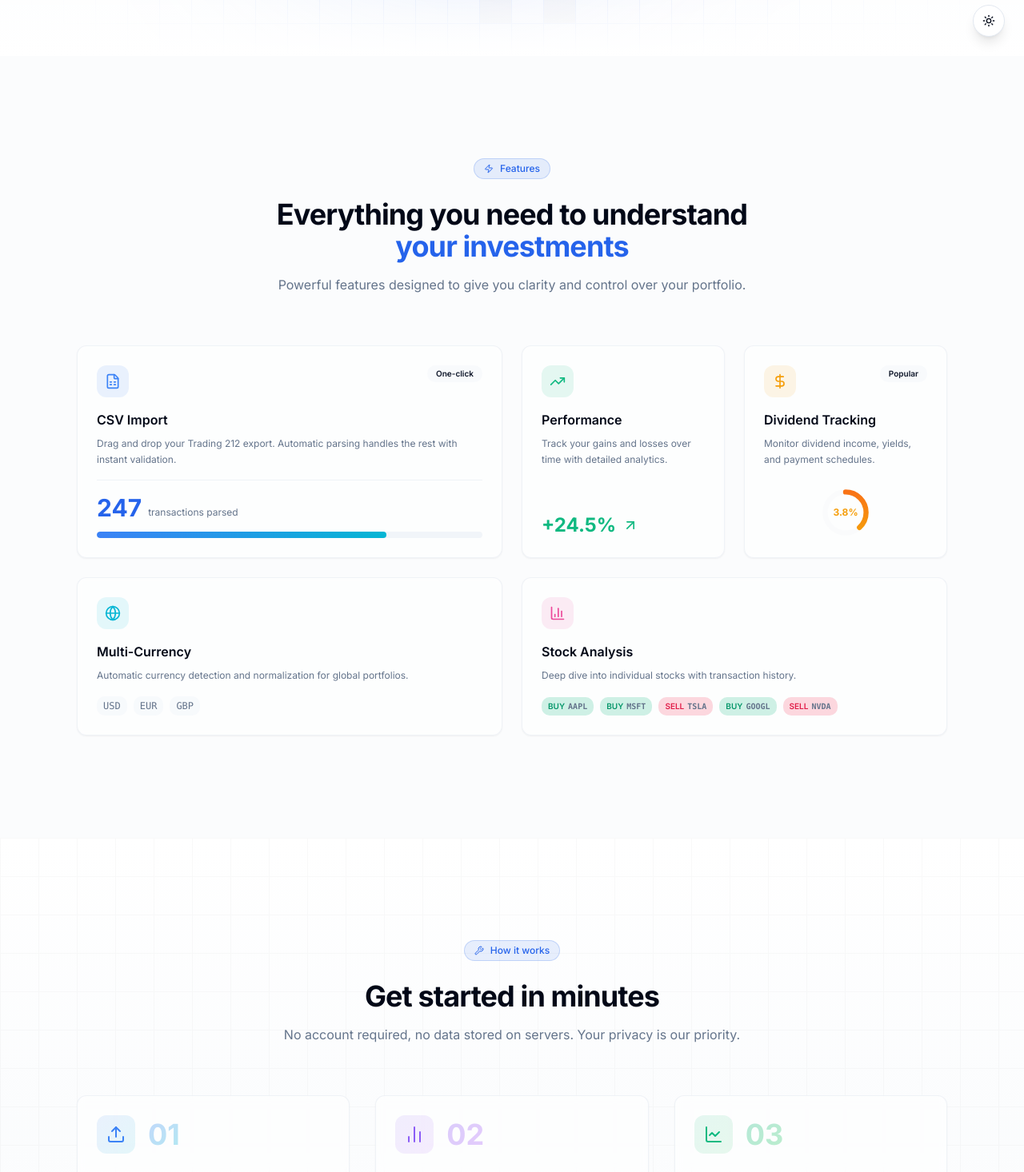
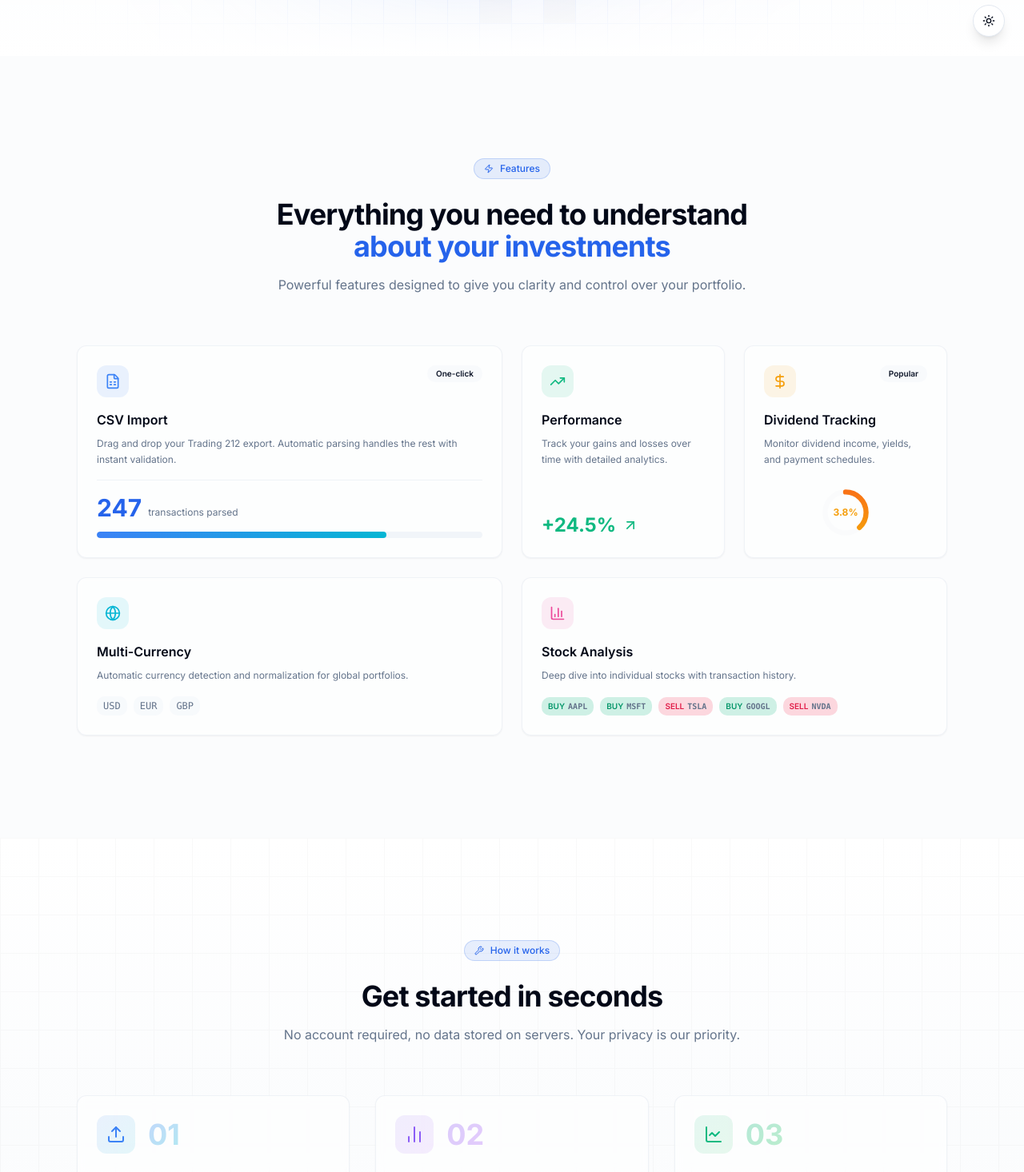
Before and after one commit to dhruvtrip/vizvest-app, a Next.js app: page / in a window 1280 px wide. Shown: the part 730-2196 px from the top of the page at 80% size. Built offline with nearby package versions, Linux system fonts and the light colour scheme.

Commit message:
fix: update text content and color variables for improved clarity and consistency

```diff
--- a/app/globals.css
+++ b/app/globals.css
@@ -36,7 +36,7 @@
     --popover: 222.2 47% 8%;
     --popover-foreground: 210 40% 98%;
     --primary: 217.2 91.2% 59.8%;
-    --primary-foreground: 222.2 47.4% 11.2%;
+    --primary-foreground: 210 40% 98%;
     --secondary: 217.2 32.6% 12%;
     --secondary-foreground: 210 40% 98%;
     --muted: 217.2 32.6% 12%;
--- a/components/landing/features-bento.tsx
+++ b/components/landing/features-bento.tsx
@@ -271,7 +271,7 @@ export function FeaturesBento() {
           </motion.div>
           <h2 className="text-3xl sm:text-4xl font-bold mb-4 tracking-tight">
             Everything you need to understand
-            <span className="block text-primary">your investments</span>
+            <span className="block text-primary">about your investments</span>
           </h2>
           <p className="text-muted-foreground">
             Powerful features designed to give you clarity and control over your portfolio.
--- a/components/landing/how-it-works.tsx
+++ b/components/landing/how-it-works.tsx
@@ -87,7 +87,7 @@ export function HowItWorks() {
             How it works
           </motion.div>
           <h2 className="text-3xl sm:text-4xl font-bold mb-4 tracking-tight">
-            Get started in minutes
+            Get started in seconds
           </h2>
           <p className="text-muted-foreground">
             No account required, no data stored on servers. Your privacy is our priority.
```
